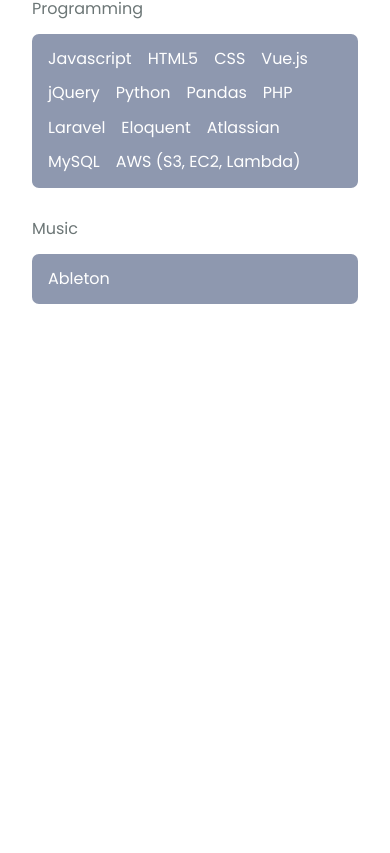
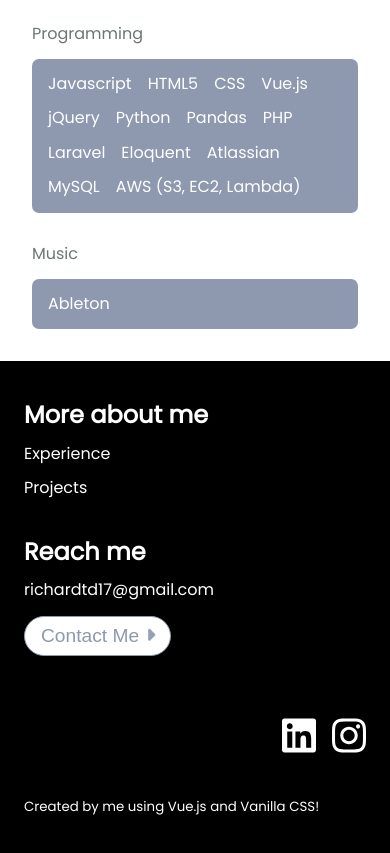
Before and after one commit to richardtd17/rduong-portfolio, a Vue app: page /experience in a window 390 px wide. Shown: the part 833-1686 px from the top of the page. Before the commit the page ends 1169 px from the top, so only its background shows below. Built offline with nearby package versions, Linux system fonts and the light colour scheme.

Commit message:
UI changes for experiences added footer for mobile

```diff
--- a/src/App.vue
+++ b/src/App.vue
@@ -167,6 +167,40 @@
 
         <RouterView @play-music="playMusic" @stop-music="stopMusic" :isPlayingMusic="isPlayingMusic"/>
     </main>
+
+    <footer>
+        <div id="mobile-footer" class="mobile-only">
+            <div class="contents">
+                <section class="more-about-me">
+                    <h2>More about me</h2>
+                    <RouterLink to="/experience">Experience</RouterLink>
+                    <RouterLink to="/projects">Projects</RouterLink>
+                </section>
+
+                <section class="contact-me">
+                    <h2>Reach me</h2>
+                    <a href="mailto:richardtd17@gmail.com">richardtd17@gmail.com</a>
+                    <RouterLink to="/contact-me">
+                        <button class="light-round-outlined-btn">
+                            <span>Contact Me</span>
+                            <i class="fa-solid fa-caret-right smooth-bounce-x"></i>
+                        </button>
+                    </RouterLink>
+                </section>
+
+                <section class="social-icons">
+                    <a href="https://www.linkedin.com/in/richardtduong/" target="_blank"><img class="main" src="/img/icons/linkedin.svg" /></a>
+                    <a href="https://www.instagram.com/rdtherde/?hl=en" target="_blank"><img src="/img/icons/instagram.svg" /></a>
+                </section>
+
+                <section class="website-info">
+                    <p>
+                        Created by me using Vue.js and Vanilla CSS!
+                    </p>
+                </section>
+            </div>
+        </div>
+    </footer>
 </template>
 
 <style scoped>
@@ -587,7 +621,58 @@
 }
 
 @media all and (max-width: 768px) {
+    #mobile-footer {
+        padding-block: 40px;
+        padding-inline: 24px;
 
+        background-color: var(--thirty);
+        color: var(--sixty);
+    }
+
+    #mobile-footer .contents {
+        display: flex;
+        flex-direction: column;
+        gap: 2.5rem;
+    }
+
+    #mobile-footer .contents button {
+        padding-inline: 1rem;
+        padding-block: 0.5rem;
+        display: flex;
+        align-items: center;
+        gap: 5px;
+    }
+
+    #mobile-footer .contents > section.more-about-me,
+    #mobile-footer .contents > section.contact-me {
+        display: flex;
+        flex-direction: column;
+        gap: 1rem;
+    }
+
+    #mobile-footer .contents > section.website-info
+    {
+        font-size: smaller;
+    }
+
+    #mobile-footer .contents .social-icons {
+        margin-top: 20px;
+
+        display: flex;
+        align-items: center;
+        justify-content: flex-end;
+        gap: 1rem;
+    }
+
+    #mobile-footer .contents .social-icons > a
+    {
+        width: 10%;
+    }
+
+    #mobile-footer .contents .social-icons img {
+        filter: invert(100%);
+        width: 100%;
+    }
 }
 
 </style>
--- a/src/views/Experience.vue
+++ b/src/views/Experience.vue
@@ -384,8 +384,16 @@
 
 @media screen and (max-width: 540px) {
 
+    #experience-section .body {
+        margin-top: 0;
+    }
+
+    #experience-section .body .experiences-container {
+        margin-bottom: 75px;
+    }
+
     #experience-section .body .experiences-container .item {
-        width: 70%;
+        width: 85%;
     }
     .experiences-container .item .experiences-content{
         padding: 1rem 1rem;
@@ -394,5 +402,29 @@
     .experiences-container .item .experiences-content .title-container {
         font-size: 90%;
     }
+
+    @keyframes spread1 {
+    0% {
+        transform: 0;
+        opacity: 100%;
+    }
+    100% {
+        transform: translateY(7.5%);
+        opacity: 95%;
+    }
+}
+
+@keyframes spread2 {
+    0% {
+        transform: 0;
+        opacity: 100%;
+
+    }
+    100% {
+        transform: translateY(15%);
+        opacity: 90%;
+
+    }
+}
 }
 </style>
```
